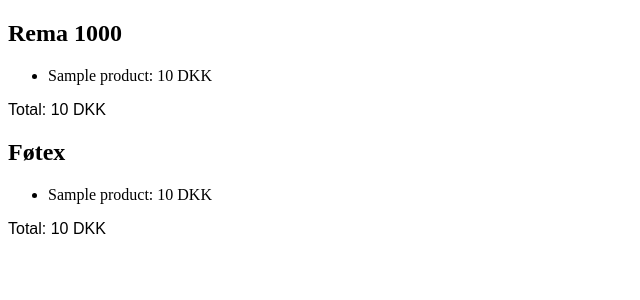
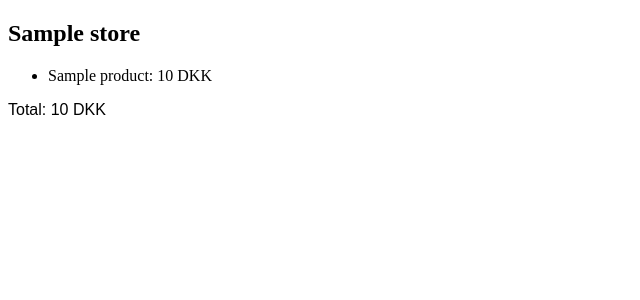
Before and after one commit to Eberpraw/frux, a Flask app: template application/templates/grocery-list.html in a window 1280 px wide. Shown: the top 300 px of the page, without its empty margins (0-640 px from the left). Run offline with Flask 3, Linux system fonts and the light colour scheme; the template is opened without the code that fills it: most values are stand-ins (such as "Sample title", 1, 10 or a date in 2020).

Commit message:
Added favorite feature, it still needs polish and cache feature

```diff
--- a/application/app.py
+++ b/application/app.py
@@ -1,15 +1,19 @@
-from flask import Flask, render_template, request, abort, redirect
+from flask import Flask, render_template, request, abort, redirect, session
 
 # Library to read CSV datamase
 import pandas as pd
 
+# Library for secret key generation (for cache)
+import os
+
 # Initializing a Flask web application
 app = Flask(__name__)
+app.secret_key = os.urandom(24)
 
-# Global variable that holds a list of items the user have chosen
+# Global variable that holds a list of items the user has chosen
 chosenItems = []
 
-# Global variable for database grocery products
+# Global variable for the database of grocery products
 csv_url = 'https://raw.githubusercontent.com/Eberpraw/frux/5b6fcd790d597b263028317fce51a1db34af7dc5/database.csv'
 
 # Flask syntax for creating our homepage and loading index.html
@@ -17,56 +21,86 @@ csv_url = 'https://raw.githubusercontent.com/Eberpraw/frux/5b6fcd790d597b2630283
 def index():
     return render_template("index.html")
 
-@app.route("/profile/emilie")
+@app.route("/profile/emilie", methods=["GET", "POST"])
 def profile():
-    return render_template("profile/emilie.html")
+    if request.method == "POST":
+        favorite_stores = request.form.getlist("store[]")
+        session['favorite_stores'] = favorite_stores
 
-@app.route("/items", methods=["GET", "POST"])
-def items():
+    favorite_stores = session.get('favorite_stores', [])
+    return render_template("profile/emilie.html", favorite_stores=favorite_stores)
+
+# We create the grocery lists using GET & POST methods
+@app.route("/grocery-list", methods=["GET", "POST"])
+def grocery_list():
+    # POST & GET method are used to get "name:"item" in input from index.html
     if request.method == "POST":
         item_input = request.form.get("item")
+        # if no items are provided in form we abort
         if not item_input:
             return abort(400, "No item provided")
 
-        # Process the input items as needed (might need to delete)
+        # We create a list of strings where we strip spaces and separate items by a comma
         items = [item.strip() for item in item_input.split(',')]
 
-        # Add each item to chosenItems
-        chosenItems.extend(items)
+        # Use a set to store unique items to prevent duplicates
+        unique_items = set(items)
 
-        return redirect("/grocery-list")
-    else:
-        return render_template("items.html")
+        # Add each item to chosenItems global variable
+        chosenItems.extend(unique_items)
 
-@app.route("/grocery-list")
-def grocery_list():
-    # Call the function to get prices based on chosen items
-    supermarket_prices_rema1000 = get_product_details_rema1000(chosenItems)
+    # Get favorite stores from the session
+    favorite_stores = session.get('favorite_stores', [])
 
-    # split up items to a list (separated by comma)
+    # split up items to a list (separated by comma) #list comp
     result = [item.strip() for sublist in chosenItems for item in sublist.split(',')]
 
+    # Call the function to get prices based on chosen items
+    supermarket_prices_by_store = get_product_details_by_store(chosenItems, favorite_stores)
+
+    print("Supermarket Prices by Store:", supermarket_prices_by_store)
+
     # Render the template with the prices
-    return render_template("grocery-list.html", supermarket_prices_rema1000=supermarket_prices_rema1000, chosenItems=result)
+    return render_template("grocery-list.html", supermarket_prices_by_store=supermarket_prices_by_store, chosenItems=result)
 
 
 # Get the products from Rema 1000 in database.csv
-def get_product_details_rema1000(chosen_items, supermarket='Rema 1000'):
+def get_product_details(chosenItems_placeholder, favorite_stores):
     df = pd.read_csv(csv_url)
 
     # Convert 'Price (DKK)' column to numeric
-    df['Price (DKK)'] = pd.to_numeric(df['Price (DKK)'], errors='coerce')
+    df['Price (DKK)'] = pd.to_numeric(df['Price (DKK)'])
 
-    # Filter rows based on supermarket and chosen items
-    filtered_df = df[(df['Supermarket'] == supermarket) & (df['Product Name'].isin(chosen_items))]
+    # Create a new variable with df variable, isin is a boolean that checks if chosenItem is in the database
+    filtered_df = df[(df['Supermarket'].isin(favorite_stores)) & (df['Product Name'].isin(chosenItems_placeholder))]
 
-    # Create a dictionary of product names and prices
-    prices = dict(zip(filtered_df['Product Name'], filtered_df['Price (DKK)']))
+    # We use zip to combine name and price into a dictionary
+    product_price = dict(zip(filtered_df['Product Name'], filtered_df['Price (DKK)']))
 
     # Calculate the sum of prices
-    total_price = sum(prices.values())
+    total_price = sum(product_price.values())
 
     # Add total_price to the prices dictionary
-    prices['Total'] = total_price
+    product_price['Total'] = total_price
 
-    return prices
+    return product_price
+
+# Function to get product details by store
+def get_product_details_by_store(chosenItems_placeholder, favorite_stores):
+    df = pd.read_csv(csv_url)
+
+    # Convert 'Price (DKK)' column to numeric
+    df['Price (DKK)'] = pd.to_numeric(df['Price (DKK)'])
+
+    # Create a dictionary to hold prices for each store
+    supermarket_prices_by_store = {store: {} for store in favorite_stores}
+
+    # Iterate through the stores and chosen items to fill in the prices
+    for store in favorite_stores:
+        filtered_df = df[(df['Supermarket'] == store) & (df['Product Name'].isin(chosenItems_placeholder))]
+        prices = dict(zip(filtered_df['Product Name'], filtered_df['Price (DKK)']))
+        total_price = sum(prices.values())
+        prices['Total'] = total_price
+        supermarket_prices_by_store[store] = prices
+
+    return supermarket_prices_by_store
--- a/application/static/styles.css
+++ b/application/static/styles.css
@@ -67,6 +67,11 @@ p {
     align-items: center;
 }
 
+.navbarDark {
+    display: flex;
+    align-items: center;
+}
+
 .navbar a {
     font-size: 18px;
     color: #ffffff;
@@ -75,6 +80,16 @@ p {
     margin-left: 40px;
     text-decoration: none;
 }
+
+.navbarDark a {
+    font-size: 18px;
+    color: #404040;
+    font-family: 'Roboto Condensed';
+    font-weight: 600;
+    margin-left: 40px;
+    text-decoration: none;
+}
+
 
 .logo {
    width: auto;
@@ -91,3 +106,16 @@ p {
 .total-price {
 
 }
+
+.logo-size {
+    height: 40px;
+}
+
+.checkbox-container {
+    display: inline-block;
+    vertical-align: middle;
+  }
+
+.store_logo {
+
+}
--- a/application/templates/grocery-list.html
+++ b/application/templates/grocery-list.html
@@ -1,29 +1,20 @@
 <!DOCTYPE html>
-
 <html lang="en">
 <head>
     <link rel="stylesheet" href="{{ url_for('static', filename='styles.css') }}">
     <link rel="stylesheet" href="https://fonts.googleapis.com/css?family=Roboto+Condensed:900&display=swap">
 </head>
 <body>
-        <h2>Rema 1000</h2>
+    {% for store, prices in supermarket_prices_by_store.items() %}
+        <h2>{{ store }}</h2>
         <ul>
-            {% for product, price in supermarket_prices_rema1000.items() %}
+            {% for product, price in prices.items() %}
                 {% if product != 'Total' %}
                     <li>{{ product }}: {{ price }} DKK</li>
                 {% endif %}
             {% endfor %}
         </ul>
-        <p class="total-price">Total: {{ supermarket_prices_rema1000['Total'] }} DKK</p>
-
-        <h2>Føtex</h2>
-        <ul>
-            {% for product, price in supermarket_prices_rema1000.items() %}
-                {% if product != 'Total' %}
-                    <li>{{ product }}: {{ price }} DKK</li>
-                {% endif %}
+        <p class="total-price">Total: {{ prices['Total'] }} DKK</p>
     {% endfor %}
-        </ul>
-        <p class="total-price">Total: {{ supermarket_prices_rema1000['Total'] }} DKK</p>
 </body>
 </html>
```
Also changed, not shown: application/templates/index.html (+7 -5 lines), application/templates/profile/emilie.html (+44 -1 lines), application/static/images/Coop_logo.png (added), application/static/images/Føtex_logo.png (added), application/static/images/Lidl_logo.png, application/static/images/Netto_logo.png (added), application/static/images/Rema_logo.png (added), application/static/images/logo_dark.png (added). Lines whose indentation alone changed are shown as unchanged.
